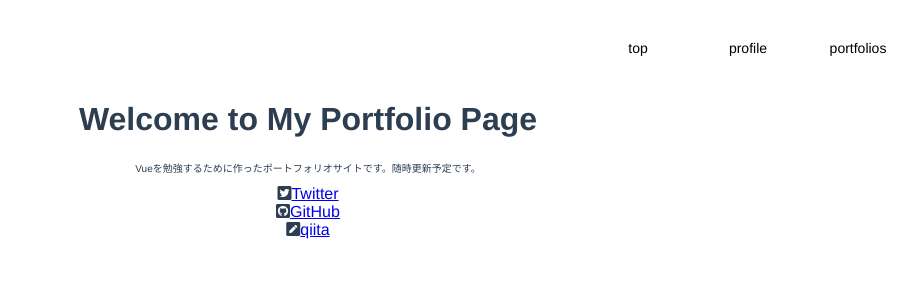
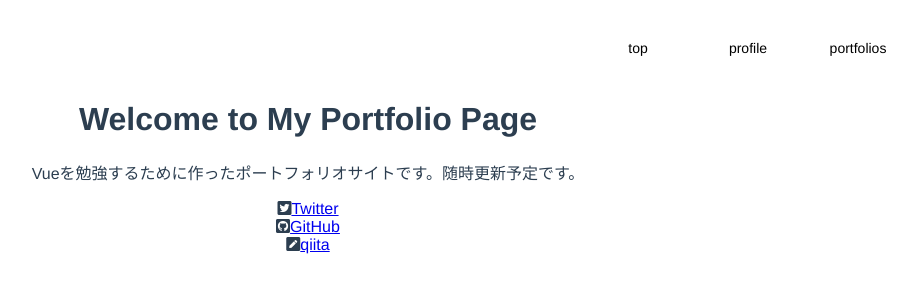
Before and after one commit to gudtanuki/myporfolio, a Vue app: page / in a window 1280 px wide. Shown: the top 300 px of the page, without its empty margins (332-1249 px from the left). Built offline with nearby package versions, Linux system fonts and the light colour scheme.

Commit message:
includeするの忘れた><

```diff
--- a/src/App.vue
+++ b/src/App.vue
@@ -44,7 +44,9 @@ html, body {
     color: #2c3e50;
     margin-top: 40px;
     p {
-      font-size: 10px;
+      @include max-screen($mb) {
+        font-size: 10px;
+      }
     }
   }
 }
```
Also changed, not shown: 10 other files (tests, documents, lock files or other folders).
